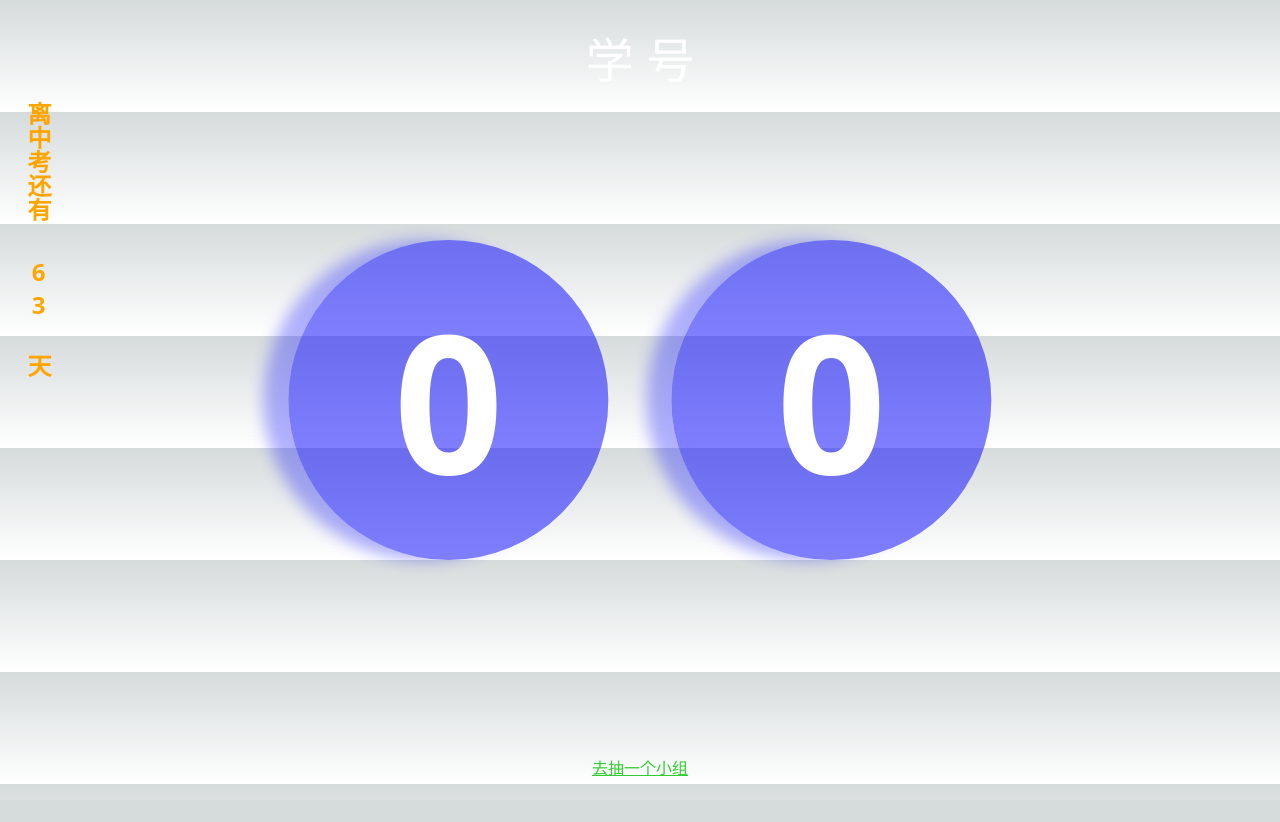
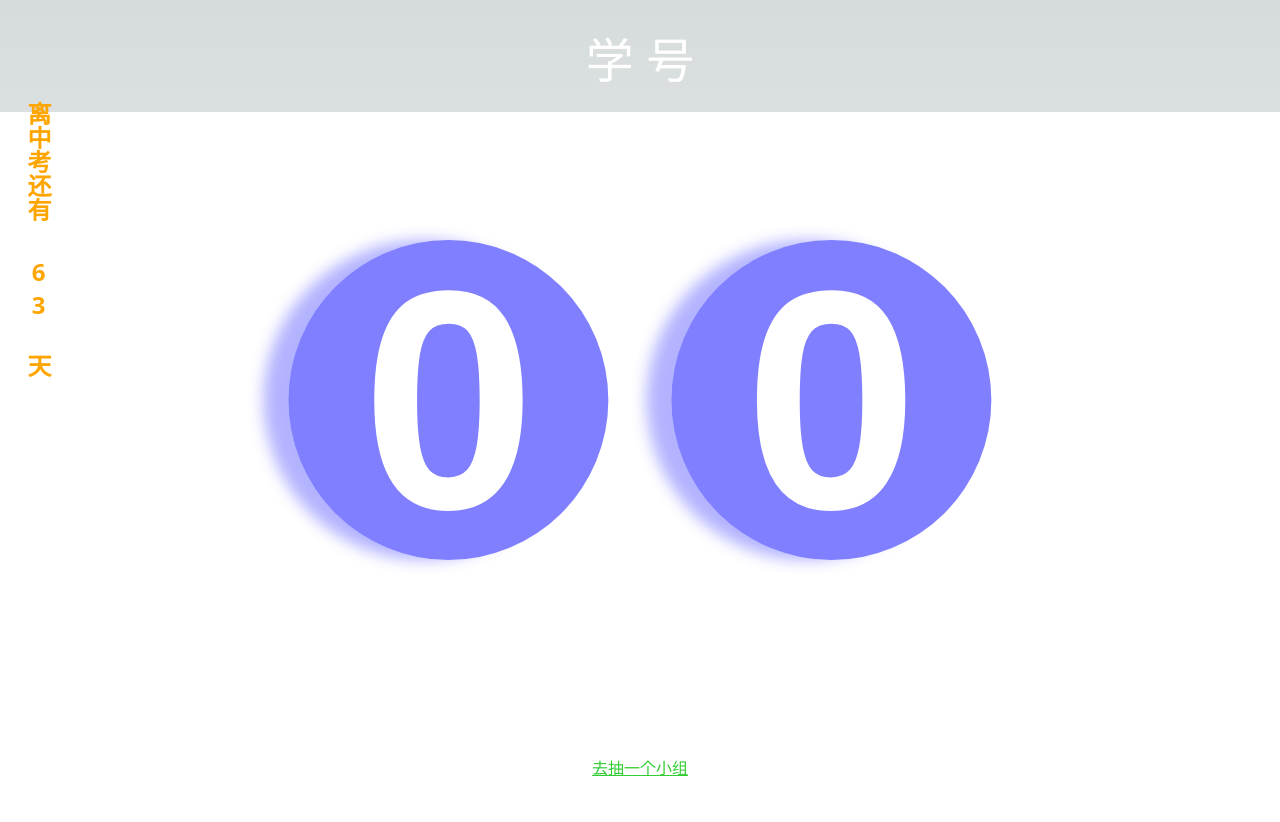
Before and after one commit to GaryFu/Lottery, a Next.js app: page / in a window 1280 px wide. Shown: the top 822 px of the page. Before the commit the page ends 800 px from the top, so only its background shows below. Built offline with nearby package versions, Linux system fonts and the light colour scheme.

Commit message:
no comment

```diff
--- a/src/components/Lottery.js
+++ b/src/components/Lottery.js
@@ -85,7 +85,7 @@ function Lottery({ maxNumber, digits }) {
   const spheres = isRolling ? randomDigits : fixedDigits;
 
   return (
-    <div className={styles.pageContainer}>
+    <div className={styles.lottery}>
       <div className={styles.sphereContainer}>
         {spheres.map((digit, index) => (
           <div key={index} className={styles.ball}>
```
